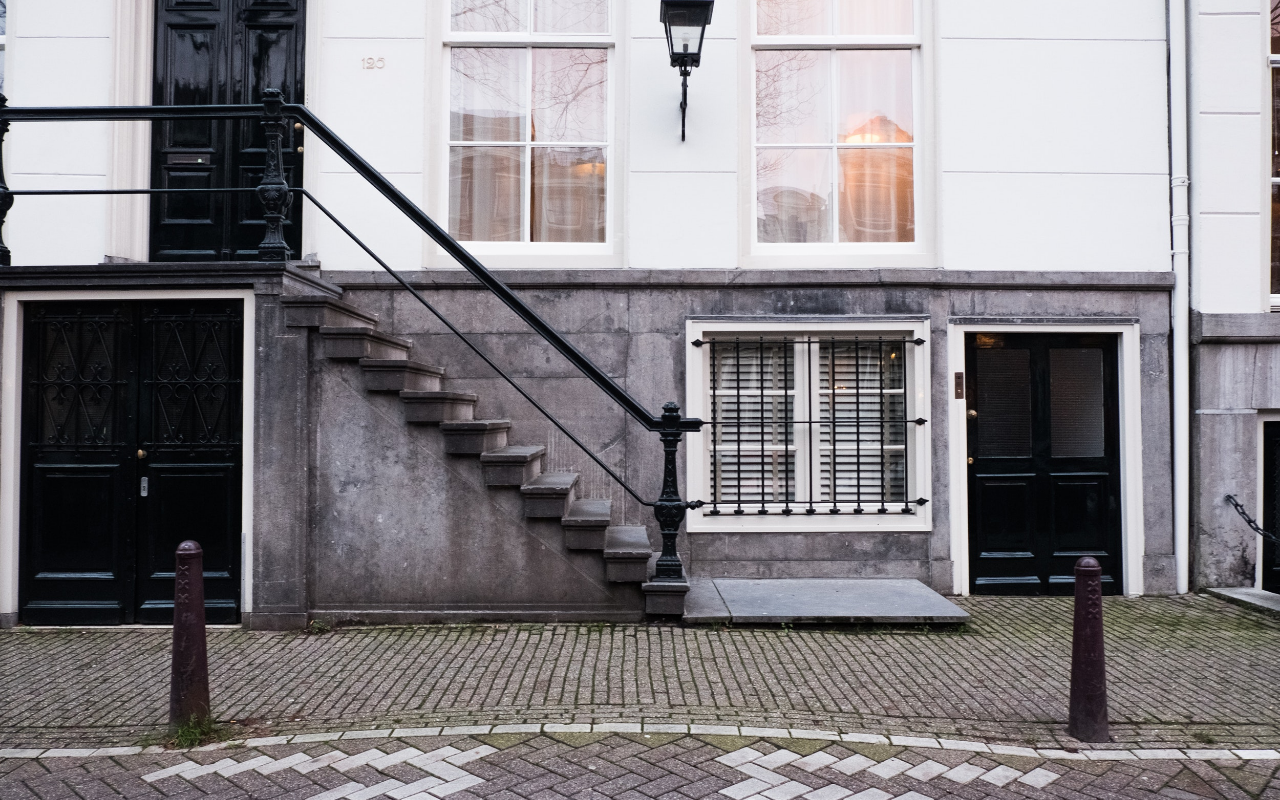
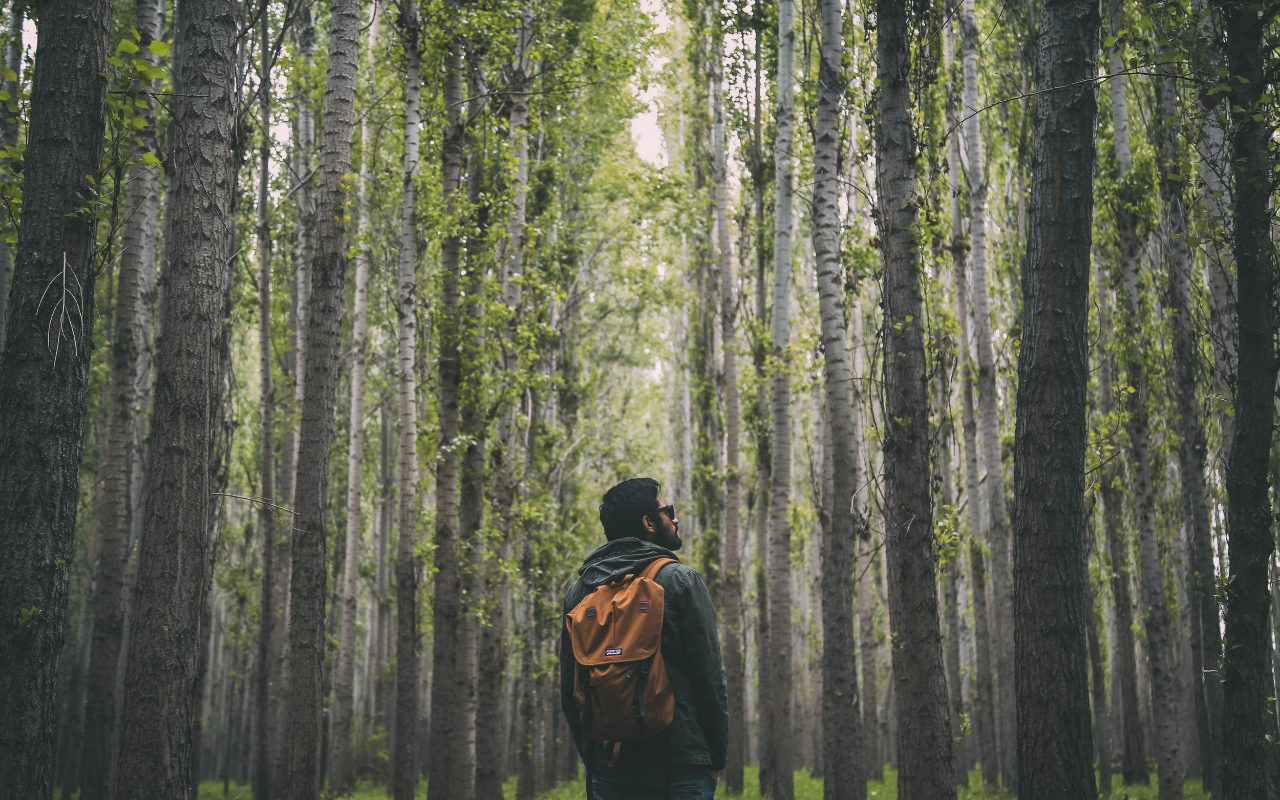
Before and after one commit to fuerte-nerd/my-gatsby-netlifycms-site, a Gatsby site: page / in a window 1280 px wide. Built offline with nearby package versions, Linux system fonts and the light colour scheme; Gatsby itself is replaced by a stand-in of ours.

Commit message:
Update Pages “homepage”

```diff
--- a/content/homepage.md
+++ b/content/homepage.md
@@ -1,5 +1,5 @@
 ---
-hero_image: assets/sidewalk-entrance-to-a-white-building-1790584.jpg
+hero_image: assets/orange-backpack-840719.jpg
 title: Qué Chulo!
 subtitle: >-
   Me llamo David.  Welcome to the coolest website on the planet!  Not much to
```
Also changed, not shown: static/assets/orange-backpack-840719.jpg (added).
